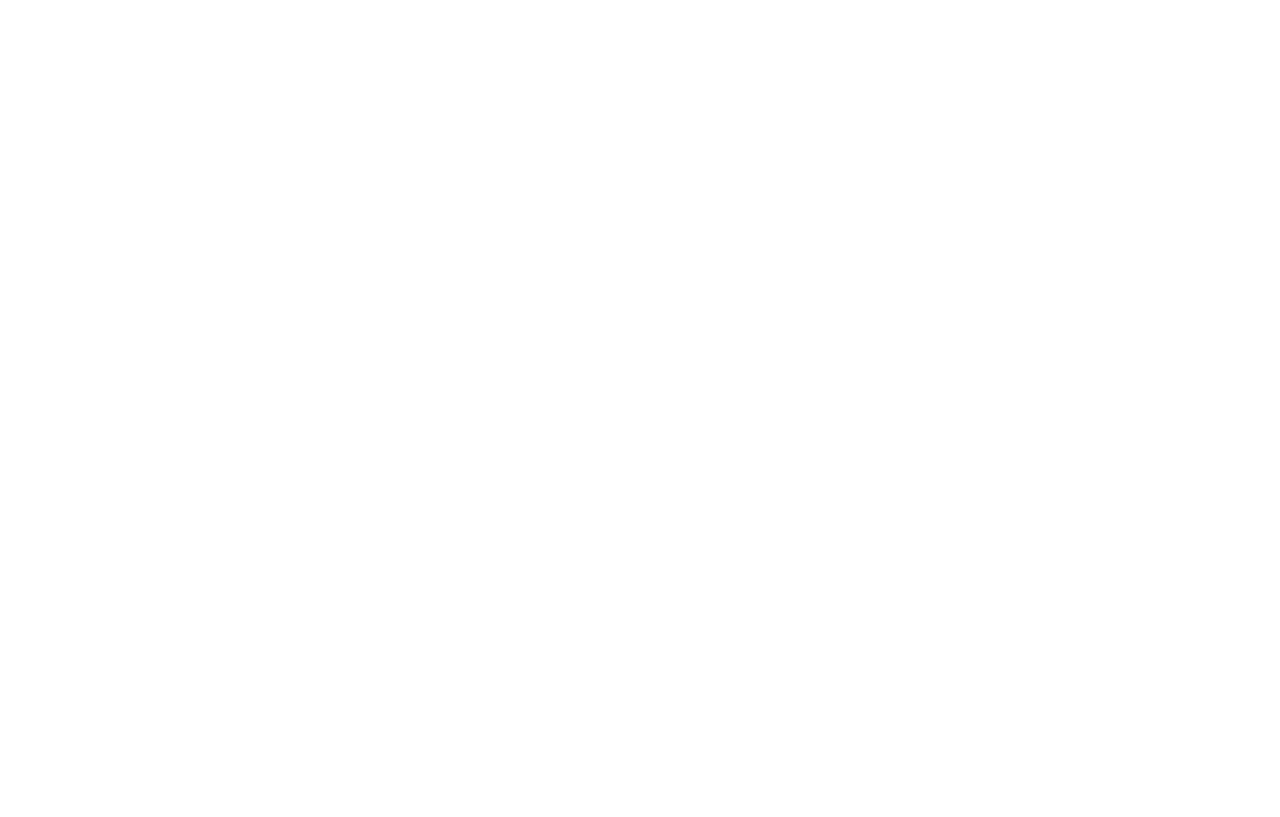
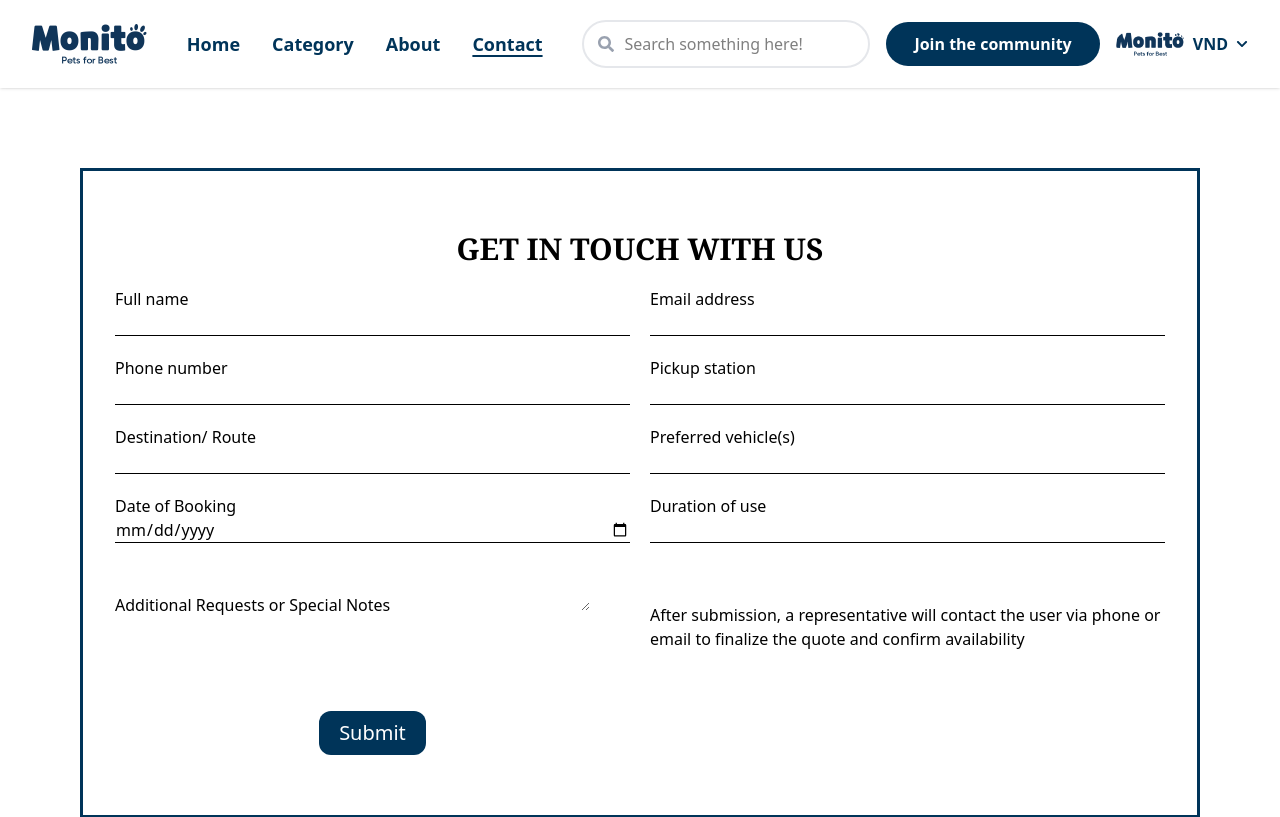
Before and after one commit to israelope/monito, a React (Vite) app: page /Contact in a window 1280 px wide. Before the commit this address had no page. Shown: the top 817 px of the page. Built offline with nearby package versions, Linux system fonts and the light colour scheme; a web font is replaced by a local one.

Commit message:
add form

```diff
--- a/src/App.jsx
+++ b/src/App.jsx
@@ -2,6 +2,7 @@
 import Homepage from './Pages/Homepage/Homepage'
 import Category from './Pages/CategoryPage/Category'
 import About from './Components/About'
+import Contact from './Components/Contact'
 
 const App = () => {
   return (
@@ -9,6 +10,8 @@
       <Route path='/' element={<Homepage/>}></Route>
       <Route path='/Category' element={<Category/>}></Route>
       <Route path='/About' element={<About/>}></Route>
+      <Route path='/Contact' element={<Contact/>}></Route>
+
 
 
     </Routes>
--- /dev/null
+++ b/src/Components/Contact.jsx
@@ -0,0 +1,73 @@
+import React from 'react'
+import Navbar from './Navbar'
+import Footer from './Footer'
+
+const Contact = () => {
+  return (
+    <main>
+        <Navbar/>
+        <section className=' lg:p-20  p-4 justify-items-center' id="contact">
+      <div className='border-[#003459] border-3 py-15 px-8'>
+        <h2 className='lg:text-3xl text-center font-serif font-semibold text-2xl pb-5 uppercase'>Get In Touch With Us</h2>
+        <form id="contact-form" name="contact-form" className='grid lg:grid-cols-2 gap-5 '>
+          <div>
+            <label for="full-name">Full name</label>
+            <input className='w-full  border-b-1 bg-transparent' type="text" id="full-name" name="full-name" required></input>
+          </div>
+
+          <div>
+            <label for="email">Email address</label>
+            <input className='w-full  border-b-1 bg-transparent' type="email" id="email" name="email" required></input>
+          </div>
+
+          <div>
+            <label for="phone">Phone number</label>
+            <input className='w-full  border-b-1 bg-transparent' type="tel" id="phone" name="phone" required></input>
+          </div>
+
+          <div>
+            <label for="pickup">Pickup station</label>
+            <input className='w-full  border-b-1 bg-transparent' type="text" id="pickup" name="pickup" required></input>
+          </div>
+
+          <div>
+            <label for="destination">Destination/ Route</label>
+            <input className='w-full  border-b-1 bg-transparent' type="text" id="destination" name="destination" required></input>
+          </div>
+
+          <div>
+            <label for="vehicle">Preferred vehicle(s)</label>
+            <input className='w-full  border-b-1 bg-transparent' type="text" id="vehicle" name="vehicle" required></input>
+          </div>
+
+          <div>
+            <label for="booking-date">Date of Booking</label>
+            <input className='w-full  border-b-1 bg-transparent' type="date" id="booking-date" name="booking-date" required></input>
+          </div>
+
+          <div>
+            <label for="duration">Duration of use</label>
+            <input className='w-full  border-b-1 bg-transparent' type="text" id="duration" name="duration" required></input>
+          </div>
+
+          <div>
+            <label for="notes">Additional Requests or Special Notes</label>
+            <textarea id="notes" name="notes"></textarea>
+          </div>
+
+          <div className='py-10'>
+            After submission, a representative will contact the user via phone or email to finalize the quote and confirm availability
+          </div>
+
+          <div className=' text-center'>
+            <button className='px-5 py-2 text-xl text-white rounded-xl bg-[#003459] cursor-pointer hover:bg-[#265373]' type="submit">Submit</button>
+          </div>
+        </form>
+      </div>
+    </section>
+        <Footer/>
+    </main>
+  )
+}
+
+export default Contact
```
